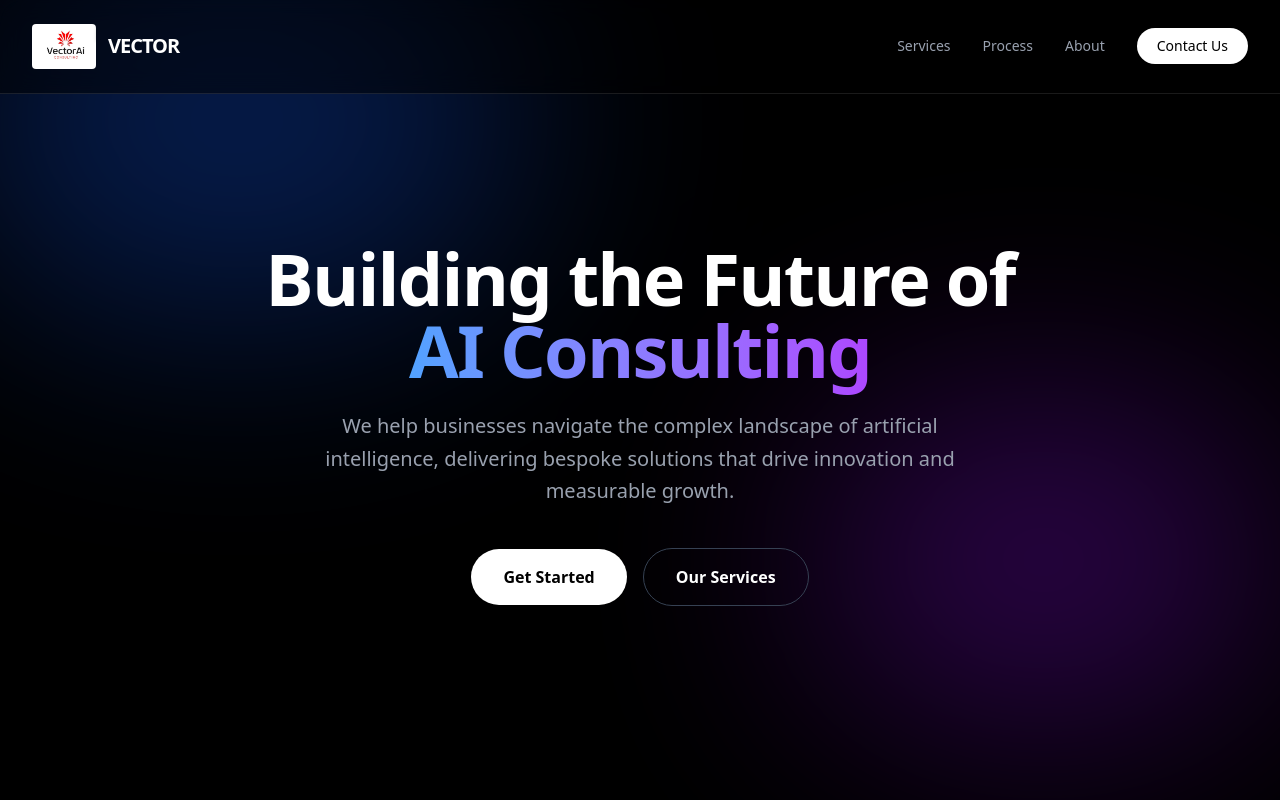
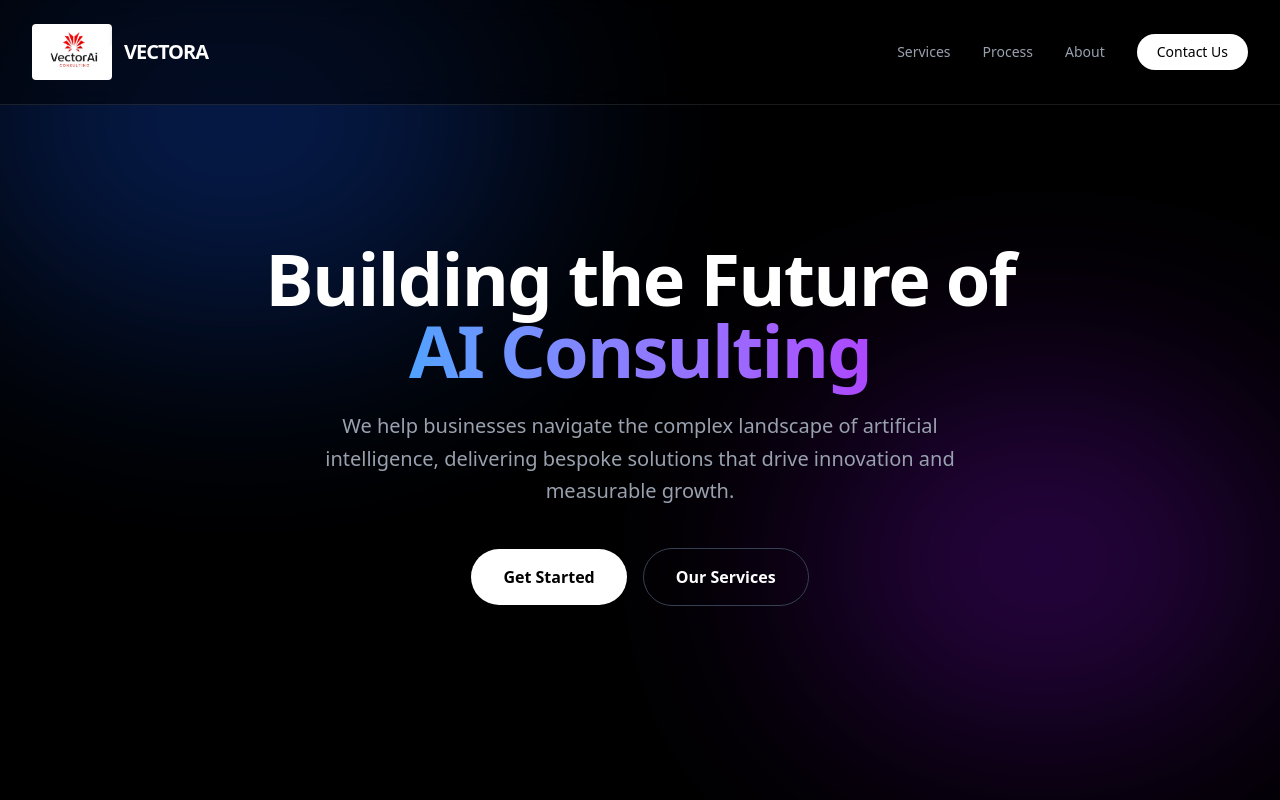
Before and after one commit to himanshua/vectoraiconsulting, a Next.js app: page / in a window 1280 px wide. Shown: the top 800 px of the page. Built offline with nearby package versions, Linux system fonts and the light colour scheme.

Commit message:
fix: resolve security vulnerabilities and sync lockfile to stable Next.js 15.2.0

```diff
--- a/app/components/About.tsx
+++ b/app/components/About.tsx
@@ -7,7 +7,7 @@ export default function About() {
         <div>
           <h2 className="text-3xl md:text-5xl font-bold mb-8">Pioneering the AI Revolution</h2>
           <p className="text-gray-400 text-lg leading-relaxed mb-6">
-            Vector AI Consulting was founded on the principle that artificial intelligence should be accessible, ethical, and results-driven. We bridge the gap between complex AI research and practical business application.
+            Vectora AI Consulting was founded on the principle that artificial intelligence should be accessible, ethical, and results-driven. We bridge the gap between complex AI research and practical business application.
           </p>
           <p className="text-gray-400 text-lg leading-relaxed">
             Our team of data scientists and strategic consultants work closely with industry leaders to build custom solutions that don&apos;t just follow trends—they set them.
--- a/app/components/Footer.tsx
+++ b/app/components/Footer.tsx
@@ -18,12 +18,12 @@ export default function Footer() {
           <Link href="/" className="flex items-center gap-3 mb-4">
             <Image
               src="/vector_ai_consulting.jpg"
-              alt="Vector AI Consulting Logo"
-              width={64}
-              height={64}
+              alt="Vectora AI Consulting Logo"
+              width={80}
+              height={80}
               className="rounded-sm"
             />
-            <span className="text-2xl font-bold tracking-tighter">VECTOR</span>
+            <span className="text-2xl font-bold tracking-tighter">VECTORA</span>
           </Link>
           <p className="mt-4 text-gray-400 max-w-sm leading-relaxed">
             Building the future of AI consulting. We help businesses navigate the complex landscape of artificial intelligence with bespoke, scalable solutions.
@@ -47,7 +47,7 @@ export default function Footer() {
         </div>
       </div>
       <div className="max-w-7xl mx-auto mt-16 pt-8 border-t border-white/5 flex flex-col md:flex-row justify-between items-center gap-4 text-gray-500 text-xs">
-        <p>© {year} Vector AI Consulting. All rights reserved.</p>
+        <p>© {year} Vectora AI Consulting. All rights reserved.</p>
         <div className="flex gap-6">
           <Link href="/privacy" className="hover:text-white">Privacy Policy</Link>
           <Link href="/terms" className="hover:text-white">Terms of Service</Link>
--- a/app/components/Navbar.tsx
+++ b/app/components/Navbar.tsx
@@ -7,16 +7,16 @@ export default function Navbar() {
     <nav className="fixed top-0 left-0 right-0 z-50 backdrop-blur-md bg-black/50 border-b border-white/10" aria-label="Main navigation">
       <div className="max-w-7xl mx-auto flex items-center justify-between px-8 py-6">
         <div className="flex items-center">
-          <Link href="/" aria-label="Vector Home" className="flex items-center gap-3">
+          <Link href="/" aria-label="Vectora Home" className="flex items-center gap-3">
             <Image
               src="/vector_ai_consulting.jpg"
-              alt="Vector AI Consulting Logo"
-              width={64}
-              height={64}
+              alt="Vectora AI Consulting Logo"
+              width={80}
+              height={80}
               className="rounded-sm"
               priority
             />
-            <span className="text-xl font-bold tracking-tighter">VECTOR</span>
+            <span className="text-xl font-bold tracking-tighter">VECTORA</span>
           </Link>
         </div>
         <div className="hidden md:flex items-center gap-8 text-sm font-medium text-gray-400">
--- a/app/layout.tsx
+++ b/app/layout.tsx
@@ -2,6 +2,8 @@ import type { Metadata } from "next";
 import { Geist, Geist_Mono } from "next/font/google";
 import "./globals.css";
 import Navbar from "./components/Navbar";
+import { Analytics } from '@vercel/analytics/next';
+import './globals.css'; // Your global styles
 
 const geistSans = Geist({
   variable: "--font-geist-sans",
@@ -14,7 +16,7 @@ const geistMono = Geist_Mono({
 });
 
 export const metadata: Metadata = {
-  title: "Vector AI Consulting | Building the Future of AI",
+  title: "Vectora AI Consulting | Building the Future of AI",
   description: "Bespoke AI solutions to drive innovation and growth.",
 };
 
@@ -28,6 +30,8 @@ export default function RootLayout({
       <body
         className={`${geistSans.variable} ${geistMono.variable} antialiased`}
       >
+                <Analytics />
+
         <Navbar />
         {children}
       </body>
--- a/package.json
+++ b/package.json
@@ -9,6 +9,7 @@
     "lint": "eslint"
   },
   "dependencies": {
+    "@vercel/analytics": "^1.6.1",
     "next": "^15.2.0",
     "react": "^19.0.0",
     "react-dom": "^19.0.0"
```
Also changed, not shown: 1 other file (tests, documents, lock files or other folders).
